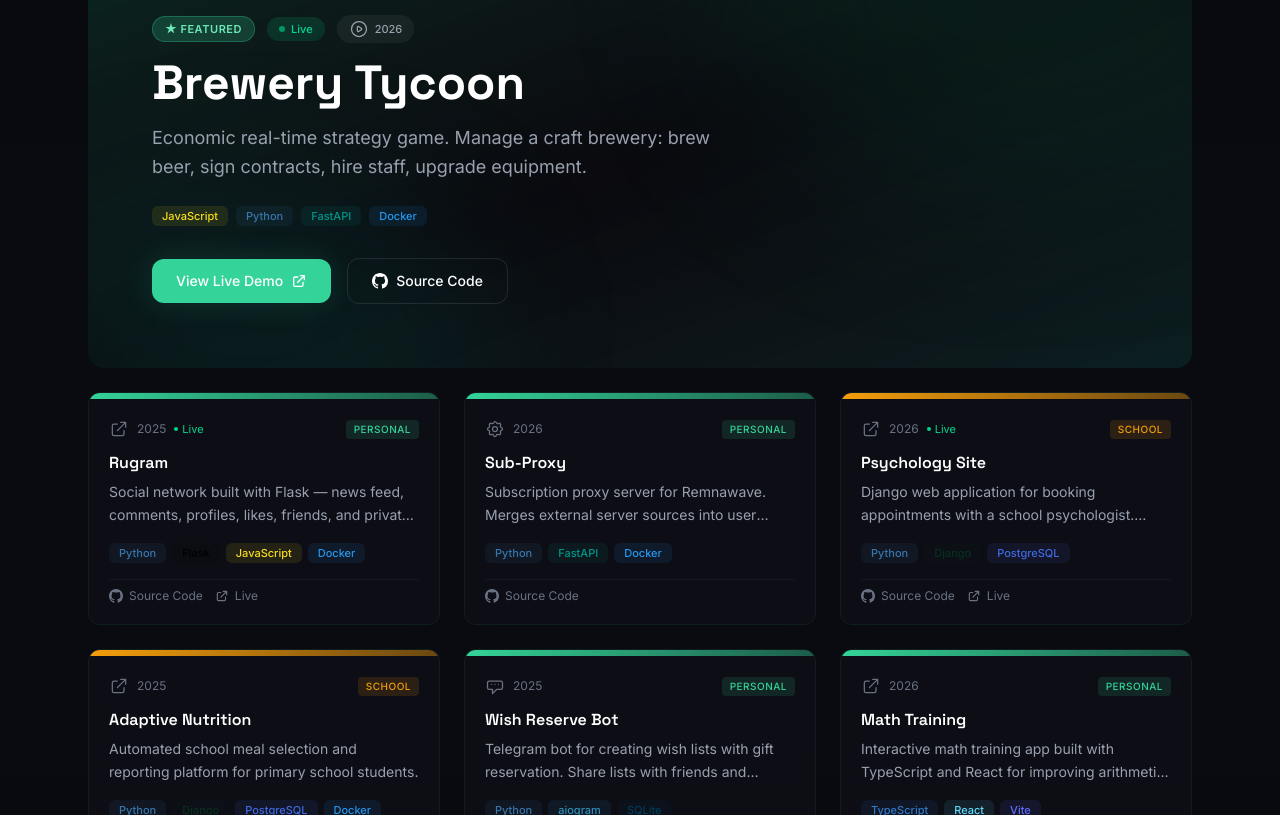
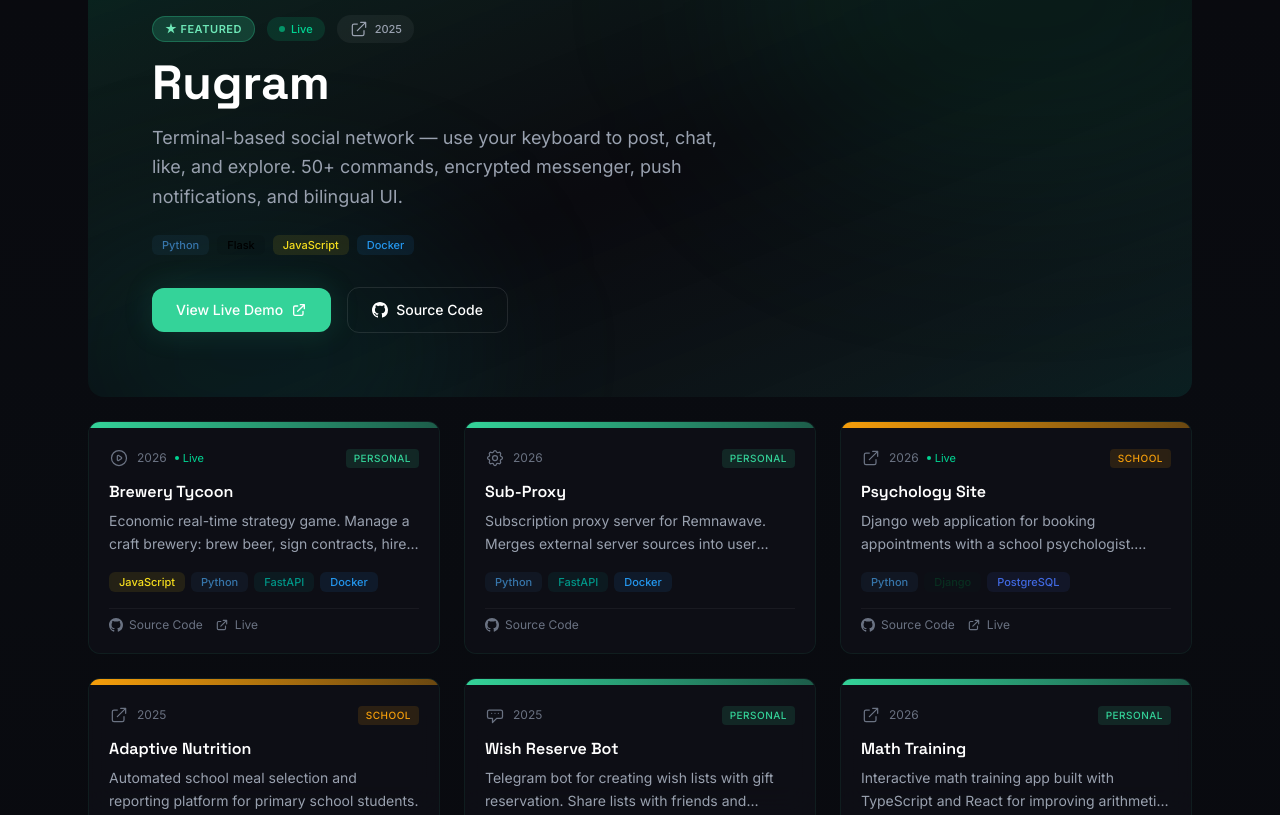
Before and after one commit to stephanvoytov/personal-site, a React (Vite) app: page / in a window 1280 px wide. Shown: the part 3500-4315 px from the top of the page. Built offline with nearby package versions, Linux system fonts and the light colour scheme.

Commit message:
Swap featured: Rugram is now the featured project

```diff
--- a/src/data/projects.js
+++ b/src/data/projects.js
@@ -8,19 +8,20 @@
     client: 'Personal',
     type: 'game',
     deployed: true,
-    featured: true,
+    featured: false,
     link: 'https://brewery-tycoon.mooo.com/',
     github: 'https://github.com/stephanvoytov/brewery-tycoon',
   },
   {
     id: 2,
     title: 'Rugram',
-    description: 'Social network built with Flask — news feed, comments, profiles, likes, friends, and private messaging with full auth system.',
+    description: 'Terminal-based social network — use your keyboard to post, chat, like, and explore. 50+ commands, encrypted messenger, push notifications, and bilingual UI.',
     tags: ['Python', 'Flask', 'JavaScript', 'Docker'],
     year: 2025,
     client: 'Personal',
     type: 'web',
     deployed: true,
+    featured: true,
     link: 'https://rugram.mooo.com/',
     github: 'https://github.com/stephanvoytov/rugram',
   },
```
